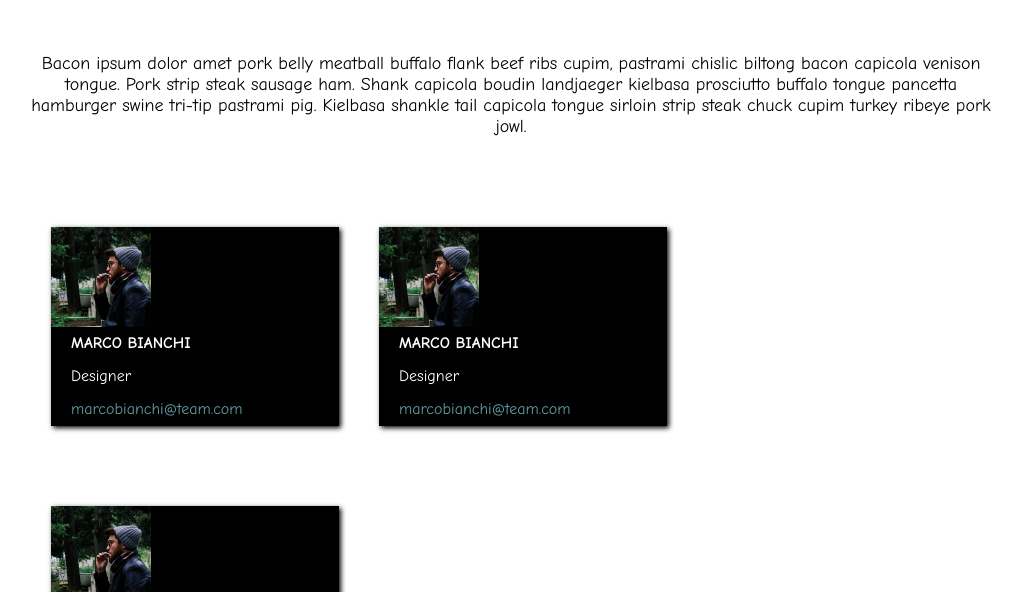
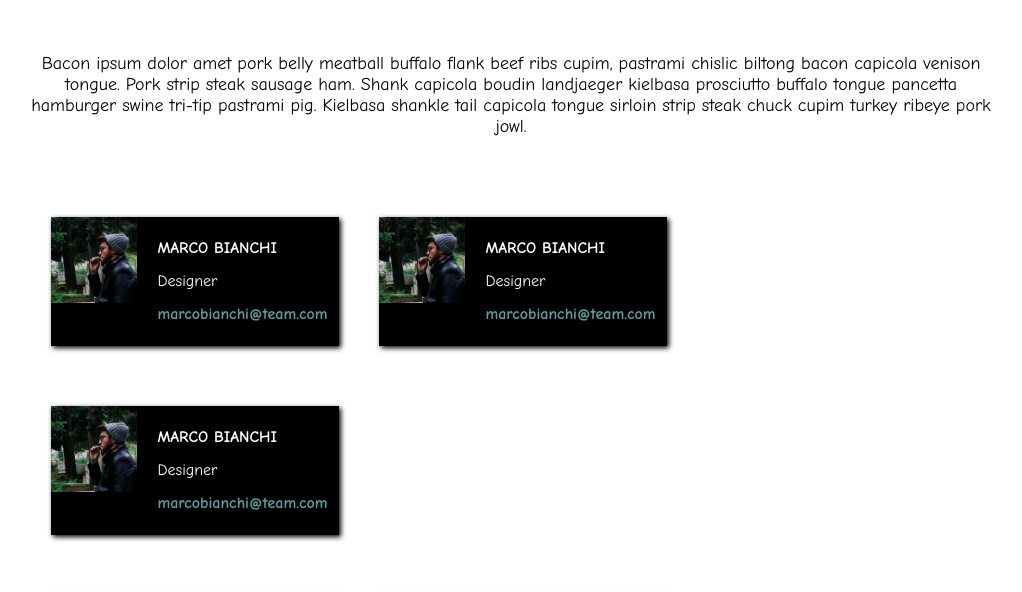
Before and after one commit to RiccardoCarluccio/html-css-float-cards, a plain HTML site: page index.html in a window 1280 px wide. Shown: the part 130-722 px from the top of the page, without its empty margins (129-1151 px from the left). Drawn offline with Linux system fonts and the light colour scheme.

Commit message:
fix spacing

```diff
--- a/CSS/style.css
+++ b/CSS/style.css
@@ -33,17 +33,18 @@ p{
     clear: both;
 }
 
+
 .label{
     width: 30%;
     float: left;
     background-color: black;
     box-shadow: 2px 2px 5px black;
-    margin: 40px 20px;
+    margin: 30px 20px;
 }
 
 img{
     float: left;
-    width: 100px;
+    width: 30%;
 }
 
 .data{
@@ -59,6 +60,12 @@ span{
 
 .data span:first-child{
     font-weight: 700;
+    margin-top: 15px;
+}
+
+.data span:last-child{
+    font-weight: 700;
+    margin-bottom: 15px;
 }
 
 .name, .position{
```
